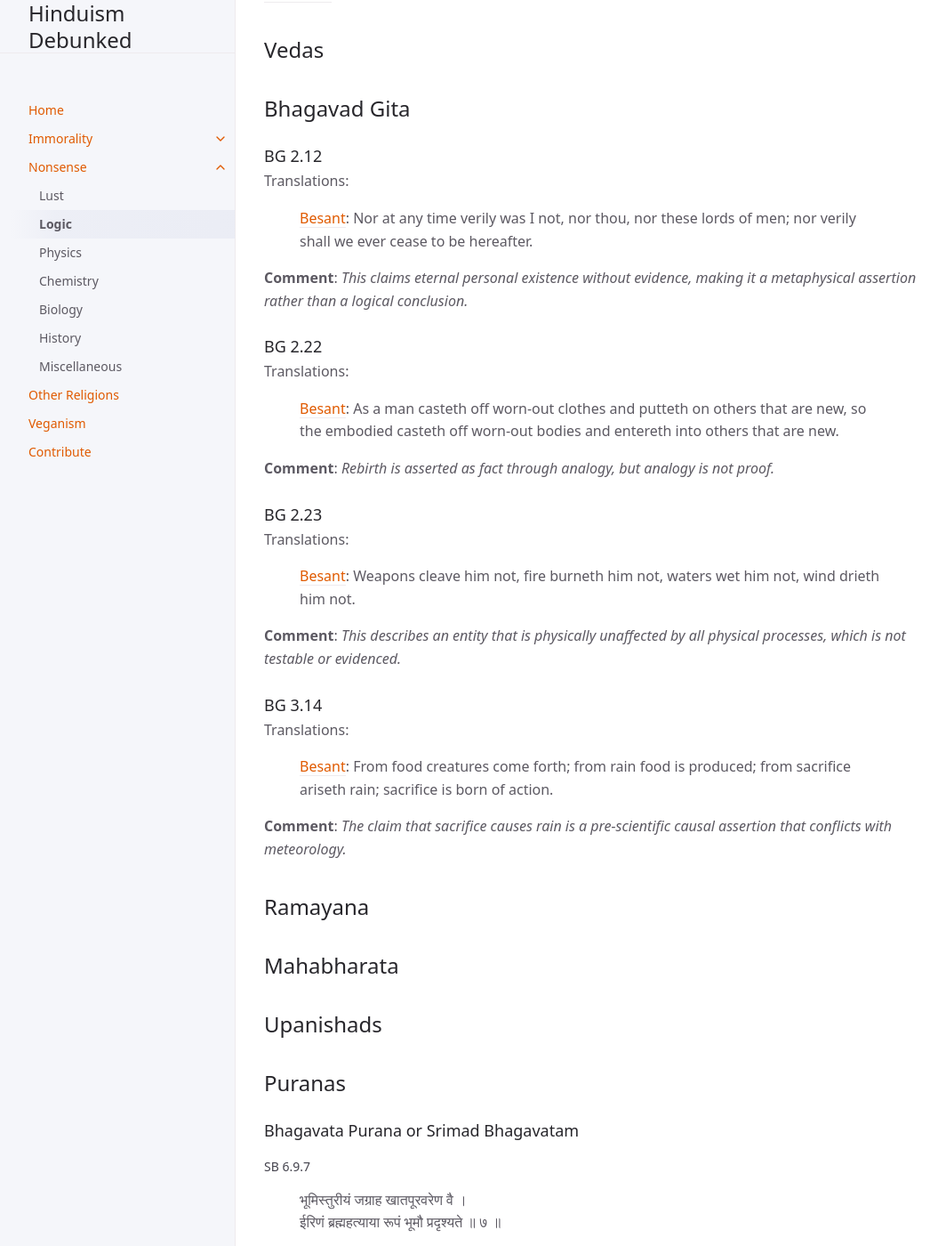
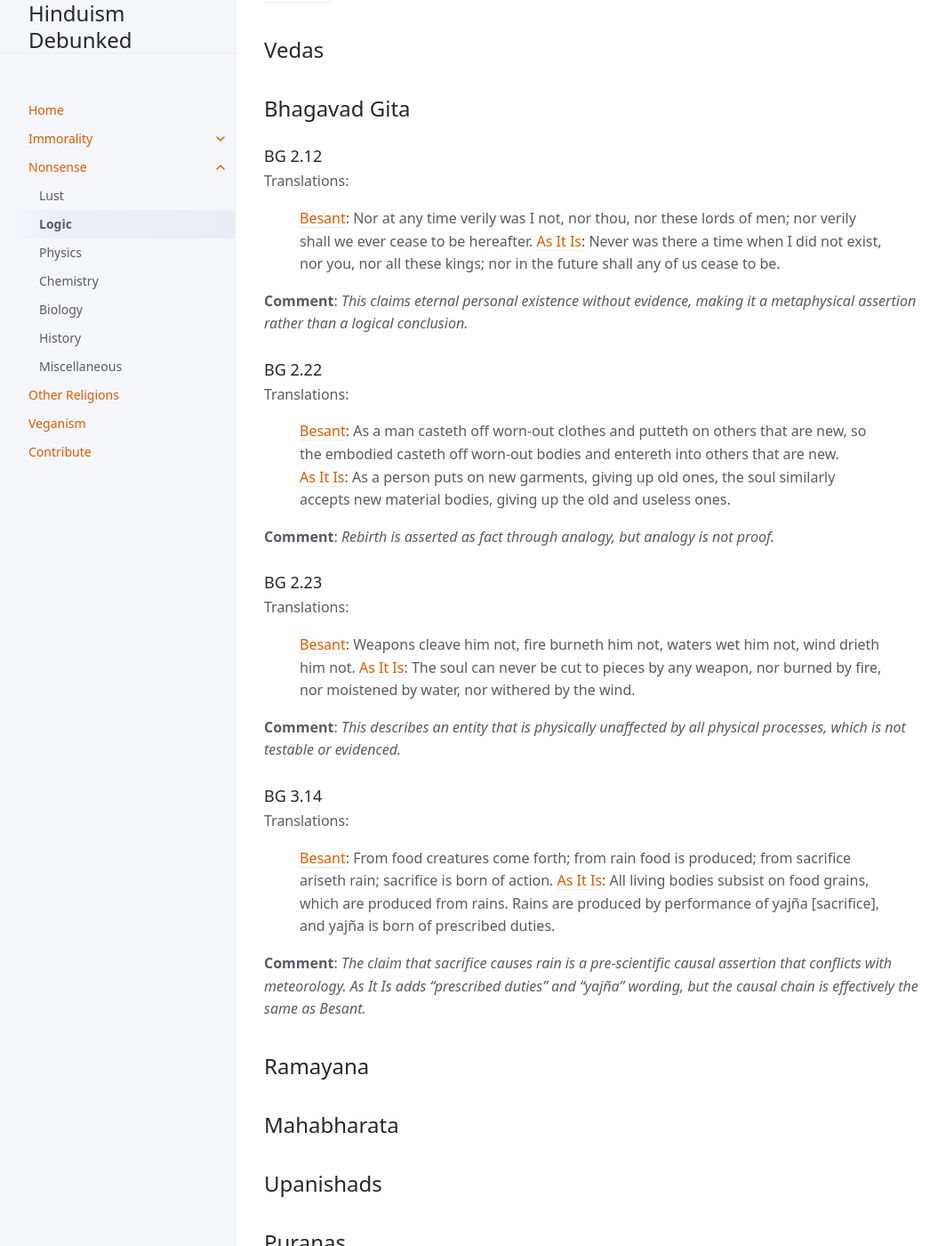
Before and after one commit to SageofPHY6Paths/hinduismdebunked.com, a Jekyll site: the page built from docs/nonsense/logic.md, in a window 1280 px wide and 1400 px high, scrolled down 459 px. Shown: the whole window at 89% size, without its empty margins (107-1171 px from the left). Built offline with Jekyll 4.4.1, drawn with Linux system fonts in a browser that asks for light colours; comment, search, counter and statistics services are not loaded.

Commit message:
Add Vedabase BG links and broaden verse-ordering guidance

```diff
--- a/docs/nonsense/logic.md
+++ b/docs/nonsense/logic.md
@@ -28,6 +28,7 @@ permalink: /nonsense/logic/
 Translations:
 
 > <a href="https://en.wikisource.org/wiki/Bhagavad-Gita_(Besant_4th)/Discourse_2#12" target="_blank">Besant</a>: Nor at any time verily was I not, nor thou, nor these lords of men; nor verily shall we ever cease to be hereafter.
+> <a href="https://vedabase.io/en/library/bg/2/12/" target="_blank">As It Is</a>: Never was there a time when I did not exist, nor you, nor all these kings; nor in the future shall any of us cease to be.
 
 **Comment**: *This claims eternal personal existence without evidence, making it a metaphysical assertion rather than a logical conclusion.*
 
@@ -36,6 +37,7 @@ Translations:
 Translations:
 
 > <a href="https://en.wikisource.org/wiki/Bhagavad-Gita_(Besant_4th)/Discourse_2#22" target="_blank">Besant</a>: As a man casteth off worn-out clothes and putteth on others that are new, so the embodied casteth off worn-out bodies and entereth into others that are new.
+> <a href="https://vedabase.io/en/library/bg/2/22/" target="_blank">As It Is</a>: As a person puts on new garments, giving up old ones, the soul similarly accepts new material bodies, giving up the old and useless ones.
 
 **Comment**: *Rebirth is asserted as fact through analogy, but analogy is not proof.*
 
@@ -44,6 +46,7 @@ Translations:
 Translations:
 
 > <a href="https://en.wikisource.org/wiki/Bhagavad-Gita_(Besant_4th)/Discourse_2#23" target="_blank">Besant</a>: Weapons cleave him not, fire burneth him not, waters wet him not, wind drieth him not.
+> <a href="https://vedabase.io/en/library/bg/2/23/" target="_blank">As It Is</a>: The soul can never be cut to pieces by any weapon, nor burned by fire, nor moistened by water, nor withered by the wind.
 
 **Comment**: *This describes an entity that is physically unaffected by all physical processes, which is not testable or evidenced.*
 
@@ -52,8 +55,9 @@ Translations:
 Translations:
 
 > <a href="https://en.wikisource.org/wiki/Bhagavad-Gita_(Besant_4th)/Discourse_3#14" target="_blank">Besant</a>: From food creatures come forth; from rain food is produced; from sacrifice ariseth rain; sacrifice is born of action.
+> <a href="https://vedabase.io/en/library/bg/3/14/" target="_blank">As It Is</a>: All living bodies subsist on food grains, which are produced from rains. Rains are produced by performance of yajña [sacrifice], and yajña is born of prescribed duties.
 
-**Comment**: *The claim that sacrifice causes rain is a pre-scientific causal assertion that conflicts with meteorology.*
+**Comment**: *The claim that sacrifice causes rain is a pre-scientific causal assertion that conflicts with meteorology. As It Is adds “prescribed duties” and “yajña” wording, but the causal chain is effectively the same as Besant.*
 
 ## Ramayana
 
```
Also changed, not shown: docs/immorality/caste-system.md (+2 -1 lines), docs/immorality/human.md (+4 -1 lines), README.md.
